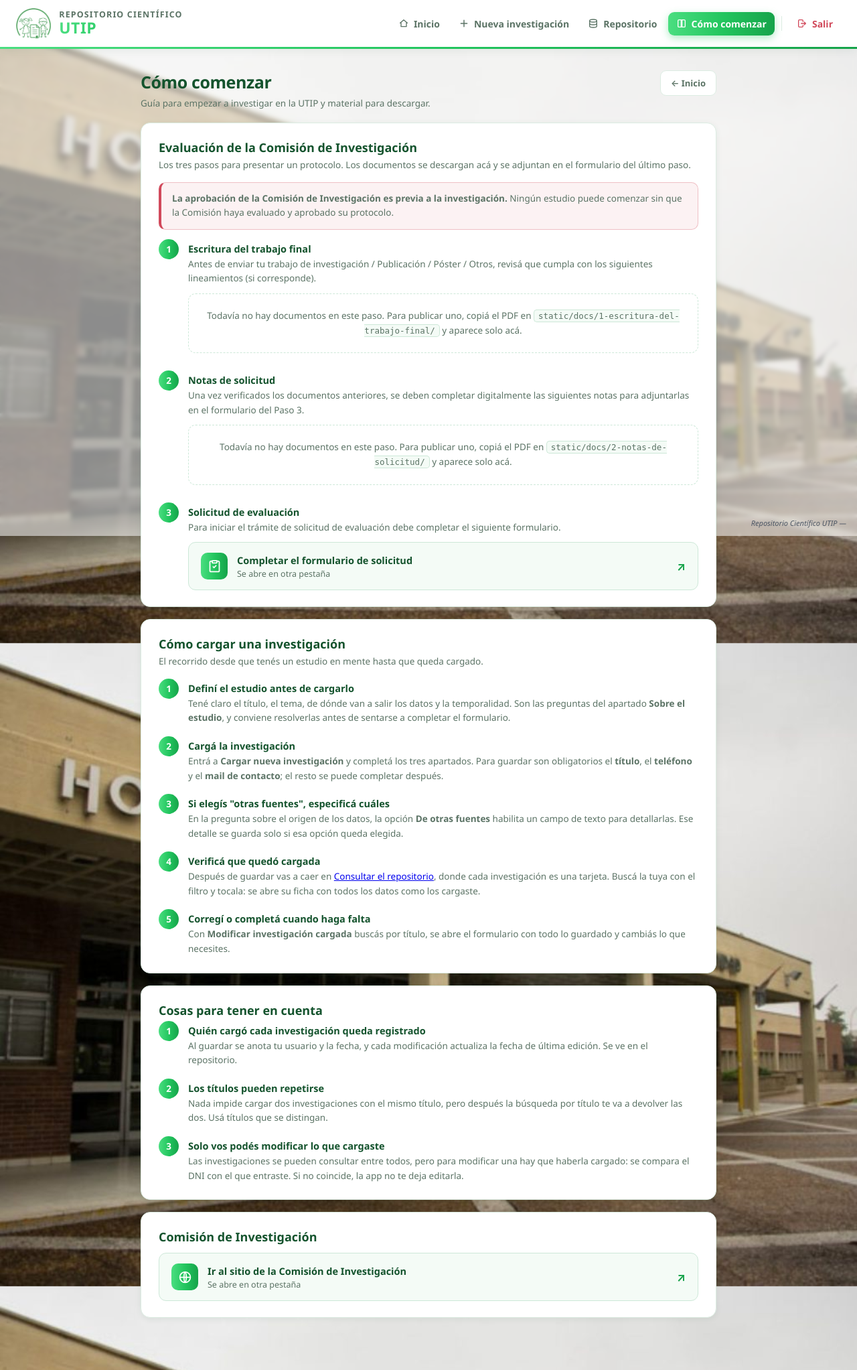
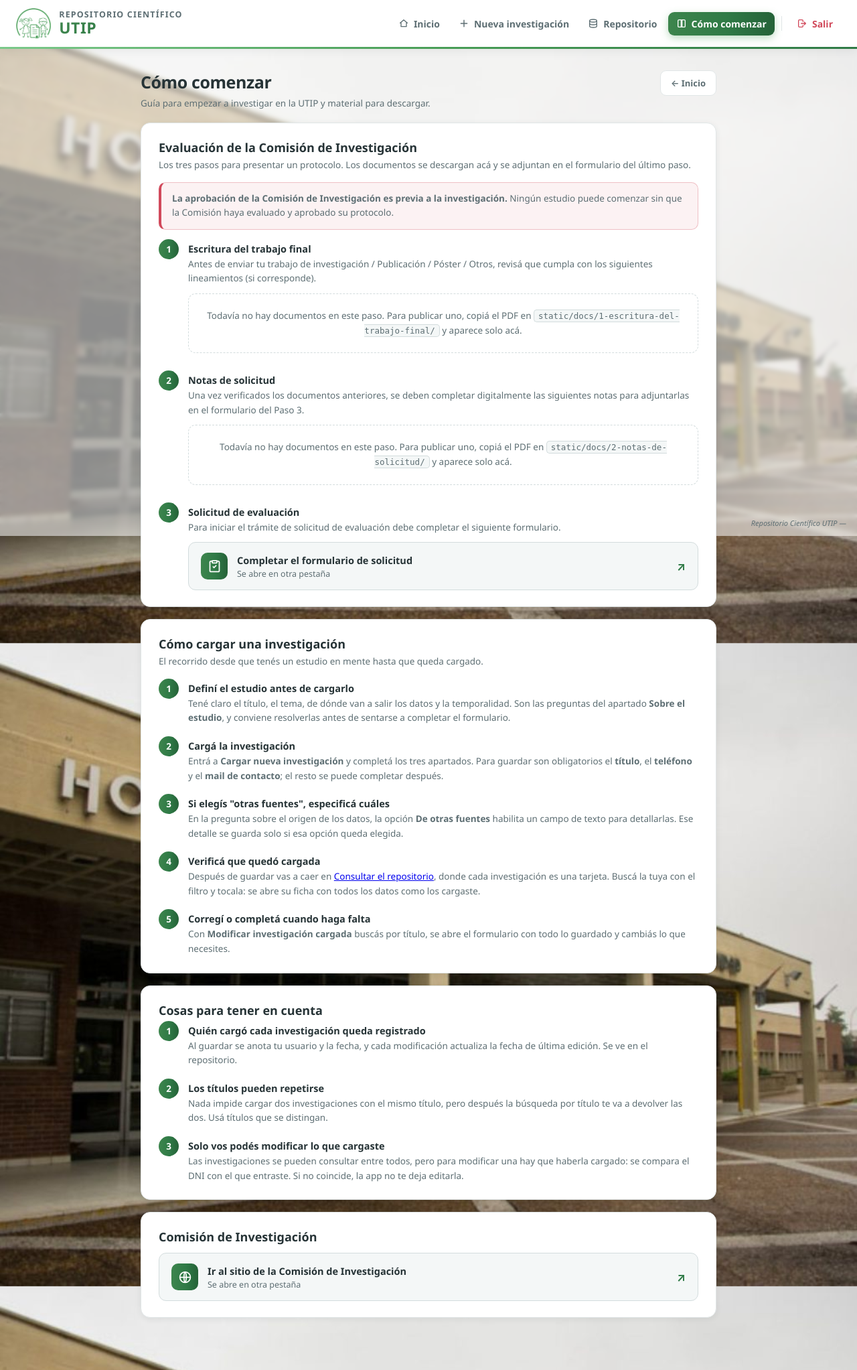
Before and after one commit to lecato86/Repositorio-Cientifico-UTIP, a Flask app: page /como-comenzar in a window 1280 px wide. Shown: the whole page at 67% size. Run offline with Flask 3, Linux system fonts and the light colour scheme; the visitor is signed in with stand-in values (Sample User, id 1); some libraries are stand-ins or nearby versions.

Commit message:
Paleta nueva: carbon del logo como base, verde como acento
La paleta era la de OAFCare: verde en la tinta, en los textos, en los bordes,
en los fondos de campo y en los degrades, con verdes ademas mas saturados que
el del propio logo. No quedaba un pixel neutro en pantalla.

El logo nuevo tiene dos colores, no uno: verde #489D56 (68% del dibujo) y un
carbon frio #3B4649 (28%), que la interfaz no usaba en ningun lado. Ahora se
reparten como en el logo: el carbon hace de tinta y de neutro, el verde queda
para acentos, y el logo pasa a ser lo mas saturado de la pantalla.

De paso:

- Los rgba() repetian el rgb del verde a mano en cuatro archivos, que es como
  el verde viejo sobrevivia fuera de :root. Salen de --sc-acento-rgb y
  --sc-tinta-rgb.
- Quedaban colores sueltos de la paleta slate original (#0f172a, #f1f5f9,
  #64748b, #4b5563): pasan a tokens.
- Ahora hay dos degrades. El vistoso es decorativo; el fuerte va donde hay
  texto encima. Con el degrade claro el texto blanco de los botones daba
  1,7:1 de contraste; ahora las trece combinaciones de la app cumplen AA.

Co-Authored-By: Claude Opus 5 (1M context) <noreply@anthropic.com>

```diff
--- a/static/css/base.css
+++ b/static/css/base.css
@@ -1,19 +1,34 @@
 /* base.css — shared light-theme styles used across most pages */
 
-/* OAFCare brand identity: light-green scale + deep-green ink */
+/* Identidad del Repositorio UTIP: los dos colores del logo, en la proporción
+   del logo. El carbón frío (#3B4649 en el dibujo) hace de tinta y de neutro;
+   el verde (#489D56, el del logo, no el de OAFCare) queda para los acentos:
+   degradés, botones, foco y estados. Antes todo era verde, que es lo que
+   hacía OAFCare, y no quedaba un solo píxel neutro en pantalla. */
 :root {
-    --sc-navy: #14532D;
-    --sc-teal: #4ADE80;
-    --sc-cyan: #22C55E;
-    --sc-blue: #16A34A;
-    --sc-grad: linear-gradient(90deg, #4ADE80 0%, #22C55E 52%, #16A34A 100%);
-    --sc-ink: #12211A;
-    --sc-muted: #5B7365;
-    --sc-line: #dcece2;
-    --sc-field: #f4fbf6;
-    --sc-field-line: #cde8d8;
-    --sc-shadow: 0 10px 30px rgba(20, 83, 45, .10);
-    --sc-shadow-sm: 0 2px 10px rgba(20, 83, 45, .08);
+    --sc-navy: #263336;               /* tinta fuerte: títulos */
+    --sc-teal: #7BC98A;               /* verde claro: arranque del degradé */
+    --sc-cyan: #489D56;               /* verde del logo: acento */
+    --sc-blue: #2F7A46;               /* verde oscuro: links y detalles */
+    /* Dos degradés, no uno. El vistoso es decorativo (la franja del header, la
+       cinta de las tarjetas): nunca lleva texto encima, así que puede arrancar
+       claro. El fuerte va donde hay texto blanco o recortado, y su punto más
+       claro llega a 4.5:1 con blanco — el degradé viejo arrancaba en #4ADE80,
+       que con texto blanco daba 1.7:1. */
+    --sc-grad: linear-gradient(90deg, #7BC98A 0%, #489D56 52%, #2F7A46 100%);
+    --sc-grad-fuerte: linear-gradient(90deg, #3D854D 0%, #2F7A46 55%, #256238 100%);
+    --sc-ink: #1B2427;
+    --sc-muted: #5D6E73;
+    --sc-line: #E1E6E7;
+    --sc-field: #F4F7F7;
+    --sc-field-line: #D3DCDD;
+    /* Los mismos dos colores en componentes, para las sombras y los focos que
+       necesitan alpha. Antes cada archivo repetía el rgb a mano y por eso el
+       verde viejo sobrevivía suelto en cuatro lugares. */
+    --sc-acento-rgb: 72, 157, 86;
+    --sc-tinta-rgb: 38, 51, 54;
+    --sc-shadow: 0 10px 30px rgba(var(--sc-tinta-rgb), .10);
+    --sc-shadow-sm: 0 2px 10px rgba(var(--sc-tinta-rgb), .08);
     --sc-radius: 14px;
 }
 
@@ -23,7 +38,7 @@
 
 body {
     font-family: "Segoe UI", system-ui, -apple-system, Roboto, Arial, sans-serif;
-    background: #f4fbf7;
+    background: #F1F4F4;
     margin: 0;
     background-image: url("/static/fondo.jpg");
     background-size: cover;
@@ -51,7 +66,7 @@ body {
     display: flex;
     align-items: center;
     justify-content: space-between;
-    box-shadow: 0 2px 14px rgba(20, 83, 45, 0.08);
+    box-shadow: 0 2px 14px rgba(var(--sc-tinta-rgb), 0.08);
     position: relative;
     z-index: 2;
     border-bottom: 3px solid transparent;
@@ -102,7 +117,7 @@ body {
     font-size: 23px;
     font-weight: 800;
     letter-spacing: .02em;
-    background: var(--sc-grad);
+    background: var(--sc-grad-fuerte);
     -webkit-background-clip: text;
     background-clip: text;
     color: transparent;
@@ -143,14 +158,14 @@ body {
 }
 
 .nav a:hover {
-    background: rgba(34, 197, 94, 0.12);
+    background: rgba(var(--sc-acento-rgb), 0.12);
     color: var(--sc-cyan);
 }
 
 .nav a.active {
-    background: var(--sc-grad);
+    background: var(--sc-grad-fuerte);
     color: #fff;
-    box-shadow: 0 4px 12px rgba(34, 197, 94, 0.35);
+    box-shadow: 0 4px 12px rgba(var(--sc-acento-rgb), 0.35);
 }
 
 .nav a.active svg {
@@ -185,12 +200,12 @@ body {
 
 h2 {
     text-align: center;
-    color: #0f172a;
+    color: var(--sc-navy);
 }
 
 h2, h3 {
     text-align: center;
-    color: #0f172a;
+    color: var(--sc-navy);
 }
 
 /* Tables */
@@ -213,11 +228,11 @@ th {
 
 td {
     padding: 10px 12px;
-    border-bottom: 1px solid #f1f5f9;
+    border-bottom: 1px solid var(--sc-line);
 }
 
 tr:hover td {
-    background: #f0fdf4;
+    background: var(--sc-field);
 }
 
 /* Card */
@@ -253,13 +268,13 @@ input, select, textarea {
 input:focus, select:focus, textarea:focus {
     outline: none;
     border-color: var(--sc-cyan);
-    box-shadow: 0 0 0 3px rgba(34, 197, 94, 0.22);
+    box-shadow: 0 0 0 3px rgba(var(--sc-acento-rgb), 0.22);
     background: #fff;
 }
 
 /* Buttons */
 button {
-    background: var(--sc-grad);
+    background: var(--sc-grad-fuerte);
     color: white;
     border: none;
     padding: 12px;
@@ -268,7 +283,7 @@ button {
     cursor: pointer;
     font-weight: 700;
     font-size: 15px;
-    box-shadow: 0 6px 16px rgba(34, 197, 94, 0.28);
+    box-shadow: 0 6px 16px rgba(var(--sc-acento-rgb), 0.28);
     transition: filter .15s, transform .15s;
 }
 
@@ -283,7 +298,7 @@ button:hover {
     bottom: 12px;
     right: 16px;
     font-size: 11px;
-    color: #4b5563;
+    color: var(--sc-muted);
     font-style: italic;
 }
 
@@ -295,11 +310,11 @@ button:hover {
 
 .acciones a {
     display: inline-block;
-    background: var(--sc-grad);
+    background: var(--sc-grad-fuerte);
     color: white;
     padding: 9px 14px;
     border-radius: 8px;
     text-decoration: none;
     font-weight: bold;
-    box-shadow: 0 4px 12px rgba(34, 197, 94, 0.28);
+    box-shadow: 0 4px 12px rgba(var(--sc-acento-rgb), 0.28);
 }
--- a/static/css/estudio.css
+++ b/static/css/estudio.css
@@ -64,7 +64,7 @@
 }
 
 .stepper li.is-current::before {
-    background: var(--sc-grad);
+    background: var(--sc-grad-fuerte);
     color: #fff;
     border-color: transparent;
 }
--- a/static/css/inicio.css
+++ b/static/css/inicio.css
@@ -24,7 +24,7 @@
 }
 
 .inicio-head h1 span {
-    background: var(--sc-grad);
+    background: var(--sc-grad-fuerte);
     -webkit-background-clip: text;
     background-clip: text;
     color: transparent;
@@ -80,7 +80,7 @@
     width: 46px;
     height: 46px;
     border-radius: 12px;
-    background: rgba(34, 197, 94, .12);
+    background: rgba(var(--sc-acento-rgb), .12);
     color: var(--sc-blue);
     margin-bottom: 2px;
 }
@@ -113,7 +113,7 @@
 
 /* La opción "Cómo comenzar" se distingue como material de apoyo */
 .opcion-guia .opcion-icono {
-    background: rgba(20, 83, 45, .10);
+    background: rgba(var(--sc-tinta-rgb), .10);
     color: var(--sc-navy);
 }
 
--- a/static/css/login.css
+++ b/static/css/login.css
@@ -59,7 +59,7 @@
 }
 
 .login-titulo span {
-    background: var(--sc-grad);
+    background: var(--sc-grad-fuerte);
     -webkit-background-clip: text;
     background-clip: text;
     color: transparent;
@@ -109,13 +109,13 @@
 .login-form input:focus {
     outline: none;
     border-color: var(--sc-cyan);
-    box-shadow: 0 0 0 3px rgba(34, 197, 94, .15);
+    box-shadow: 0 0 0 3px rgba(var(--sc-acento-rgb), .15);
 }
 
 .login-form button {
     margin-top: 6px;
     padding: 12px;
-    background: var(--sc-grad);
+    background: var(--sc-grad-fuerte);
     color: white;
     border: none;
     border-radius: 10px;
--- a/static/css/repositorio.css
+++ b/static/css/repositorio.css
@@ -875,7 +875,7 @@
     width: 30px;
     height: 30px;
     border-radius: 999px;
-    background: var(--sc-grad);
+    background: var(--sc-grad-fuerte);
     color: white;
     font-weight: 800;
     font-size: 13.5px;
@@ -1030,7 +1030,7 @@
     width: 40px;
     height: 40px;
     border-radius: 10px;
-    background: var(--sc-grad);
+    background: var(--sc-grad-fuerte);
     color: white;
 }
 
```
Also changed, not shown: other parts of static/css/repositorio.css (+11 -11 lines), CLAUDE.md (+6 -0 lines).
